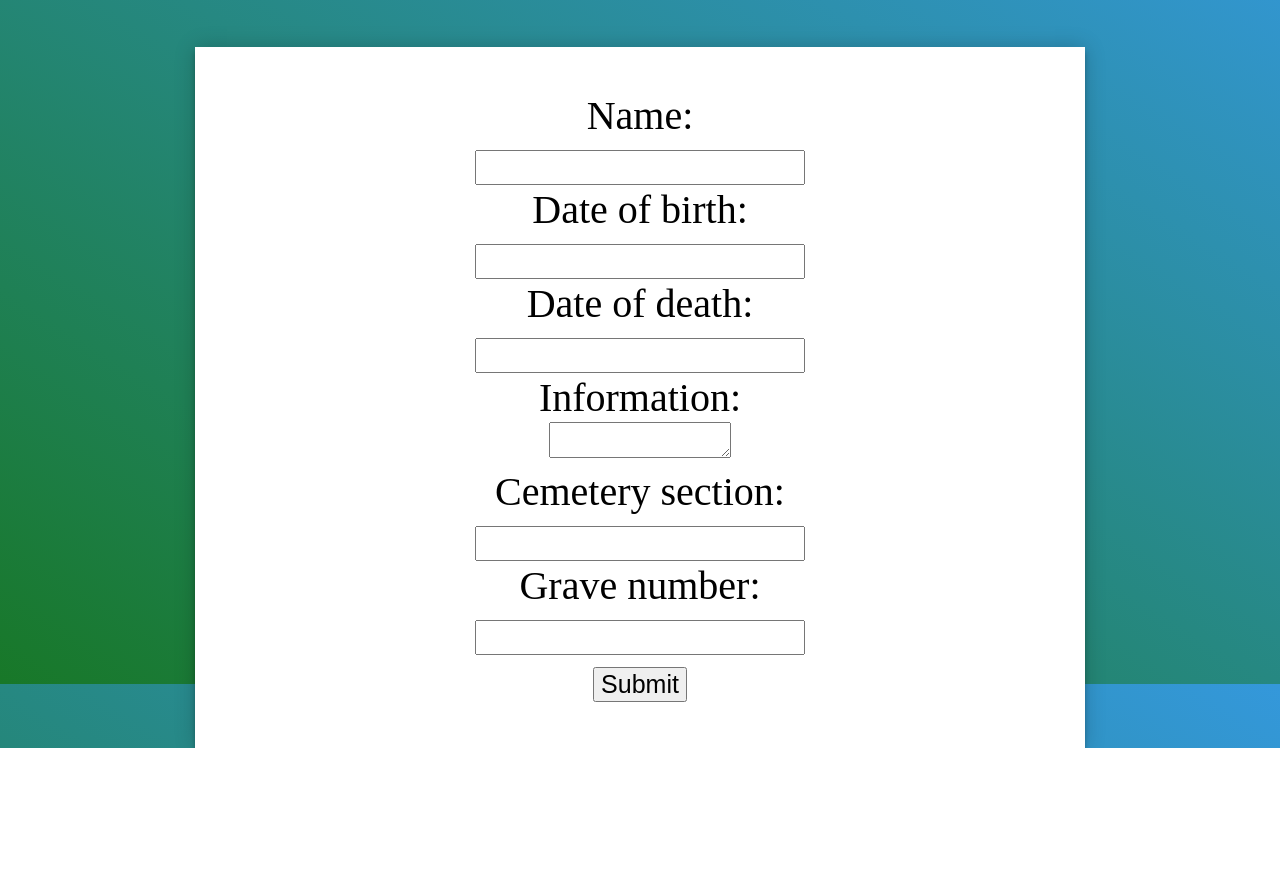
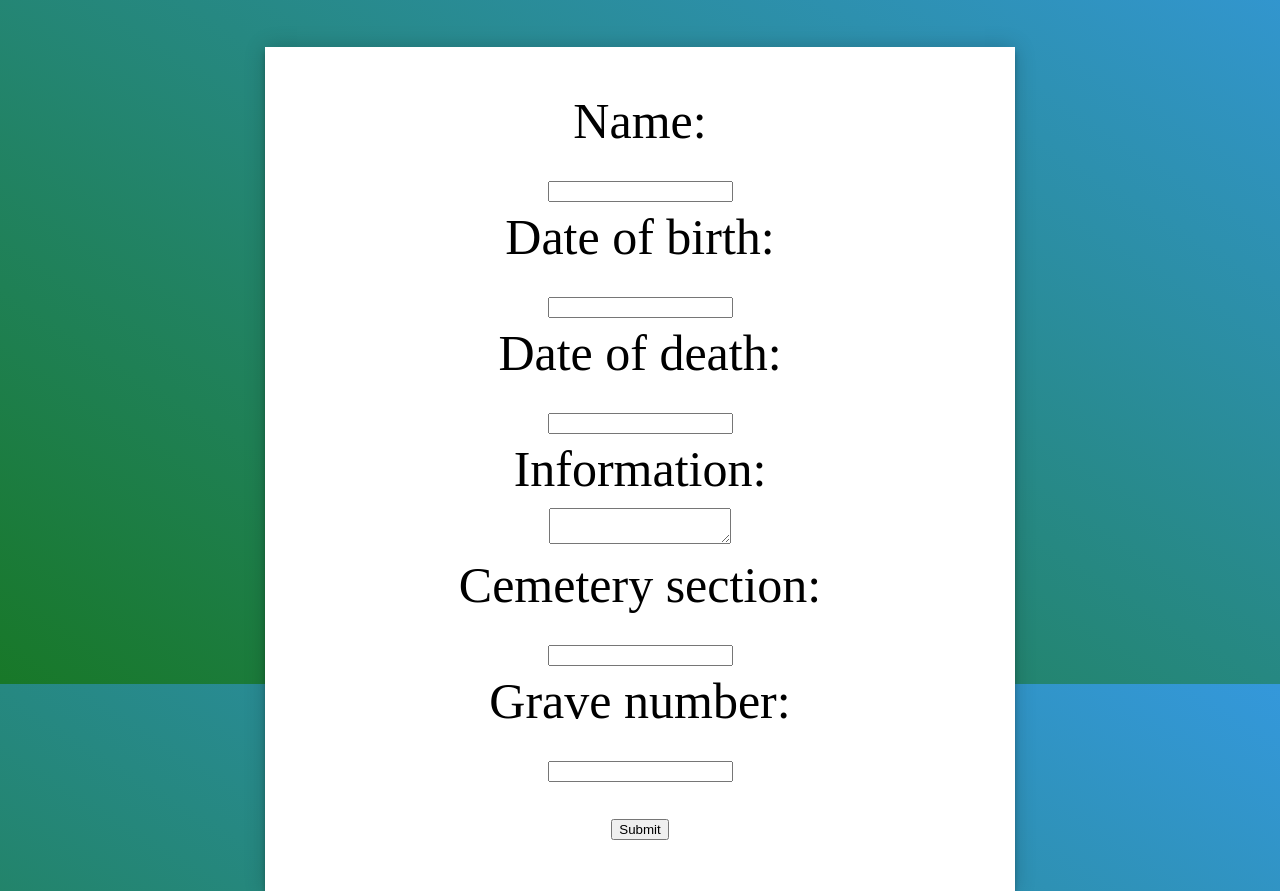
Before and after one commit to DavidGhawi/Cemetery_Web_App, a Flask app: page /add in a window 1280 px wide. Shown: the part 116-1007 px from the top of the page. Before the commit the page ends 864 px from the top, so only its background shows below. Run offline with Flask 2, Linux system fonts and the light colour scheme; some libraries are stand-ins or nearby versions.

Commit message:
css added to user_upload page

```diff
--- a/static/wireframe.css
+++ b/static/wireframe.css
@@ -189,3 +189,23 @@ footer:hover .form {
 #topBtn :hover {
 	background-color: #555;
 }
+
+.validation{
+	text-align: center;
+	font-size: 50px;
+	padding: 50px 50px;
+	margin: 8px;
+	width: 100%;
+  margin: 8px 0;
+  box-sizing: border-box;
+  z-index: 1;
+  background: white;
+  max-width: 750px;
+  min-height: 150px;
+  margin: 0 auto 100px;
+  padding: 45px;
+  text-align: center;
+  box-shadow: 0 0 20px 0 rgba(0, 0, 0, 0.2), 0 5px 5px 0 rgba(0, 0, 0, 0.24);
+  box-sizing: border-box;
+
+}
--- a/templates/user_upload.html
+++ b/templates/user_upload.html
@@ -1,6 +1,6 @@
 {%extends 'wireframe.html'%} {% block mainBlock%}
 <h1>{{ message }}</h1>
-<div class="myForm">
+<div class="validation">
 	<form class="userUpload" method="post" action="">
 		<label for="name">Name:</label><br />
 		<input type="text" id="name" name="name" value="" /><br />
```
